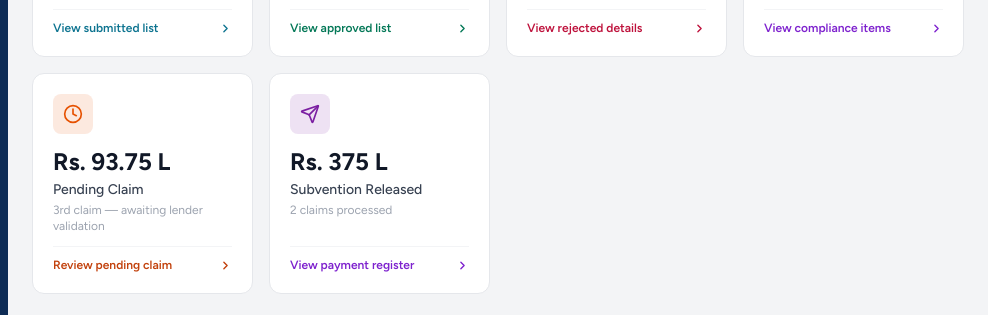
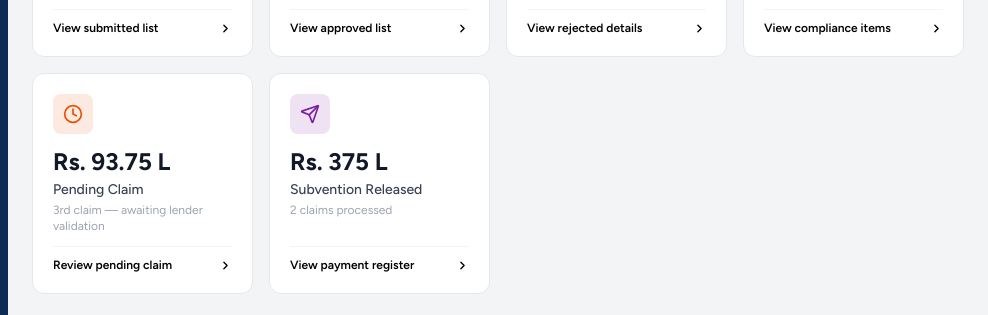
Before and after one commit to cyberchandan/SMFCL-dashboad, a plain HTML site: page borrower_dashboard.html in a window 1280 px wide. Shown: the part 320-635 px from the top of the page, 292-1280 px from the left. Drawn offline with nearby package versions, Linux system fonts and the light colour scheme.

Commit message:
cards sub title color removed

```diff
--- a/borrower_dashboard.html
+++ b/borrower_dashboard.html
@@ -657,7 +657,7 @@
                                         </div>
                                         <div class="text-sm font-medium text-gray-700">Submit Application</div>
                                     </div>
-                                    <div class="mt-3 pt-2.5 border-t border-gray-100 flex items-center justify-between text-xs font-semibold text-cyan-700 group-hover:text-cyan-800">
+                                    <div class="mt-3 pt-2.5 border-t border-gray-100 flex items-center justify-between text-xs font-semibold ">
                                         <span>View submitted list</span>
                                         <svg xmlns="http://www.w3.org/2000/svg" width="13" height="13" viewBox="0 0 24 24" fill="none" stroke="currentColor" stroke-width="2.5" stroke-linecap="round" stroke-linejoin="round" class="group-hover:translate-x-1 transition-transform"><polyline points="9 18 15 12 9 6"></polyline></svg>
                                     </div>
@@ -679,7 +679,7 @@
                                         </div>
                                         <div class="text-sm font-medium text-gray-700">Application Status</div>
                                     </div>
-                                    <div class="mt-3 pt-2.5 border-t border-gray-100 flex items-center justify-between text-xs font-semibold text-emerald-700 group-hover:text-emerald-800">
+                                    <div class="mt-3 pt-2.5 border-t border-gray-100 flex items-center justify-between text-xs font-semibold ">
                                         <span>View approved list</span>
                                         <svg xmlns="http://www.w3.org/2000/svg" width="13" height="13" viewBox="0 0 24 24" fill="none" stroke="currentColor" stroke-width="2.5" stroke-linecap="round" stroke-linejoin="round" class="group-hover:translate-x-1 transition-transform"><polyline points="9 18 15 12 9 6"></polyline></svg>
                                     </div>
@@ -699,7 +699,7 @@
                                         </div>
                                         <div class="text-sm font-medium text-gray-700">Reject Application</div>
                                     </div>
-                                    <div class="mt-3 pt-2.5 border-t border-gray-100 flex items-center justify-between text-xs font-semibold text-rose-700 group-hover:text-rose-800">
+                                    <div class="mt-3 pt-2.5 border-t border-gray-100 flex items-center justify-between text-xs font-semibold">
                                         <span>View rejected details</span>
                                         <svg xmlns="http://www.w3.org/2000/svg" width="13" height="13" viewBox="0 0 24 24" fill="none" stroke="currentColor" stroke-width="2.5" stroke-linecap="round" stroke-linejoin="round" class="group-hover:translate-x-1 transition-transform"><polyline points="9 18 15 12 9 6"></polyline></svg>
                                     </div>
@@ -716,7 +716,7 @@
                                         <div class="text-2xl font-bold text-gray-900 mb-0.5">Rs. 375 L</div>
                                         <div class="text-sm font-medium text-gray-700">Pending compliance</div>
                                     </div>
-                                    <div class="mt-3 pt-2.5 border-t border-gray-100 flex items-center justify-between text-xs font-semibold text-purple-700 group-hover:text-purple-800">
+                                    <div class="mt-3 pt-2.5 border-t border-gray-100 flex items-center justify-between text-xs font-semibold">
                                         <span>View compliance items</span>
                                         <svg xmlns="http://www.w3.org/2000/svg" width="13" height="13" viewBox="0 0 24 24" fill="none" stroke="currentColor" stroke-width="2.5" stroke-linecap="round" stroke-linejoin="round" class="group-hover:translate-x-1 transition-transform"><polyline points="9 18 15 12 9 6"></polyline></svg>
                                     </div>
@@ -734,7 +734,7 @@
                                         <div class="text-sm font-medium text-gray-700">Pending Claim</div>
                                         <div class="text-xs text-gray-400 mt-0.5">3rd claim — awaiting lender validation</div>
                                     </div>
-                                    <div class="mt-3 pt-2.5 border-t border-gray-100 flex items-center justify-between text-xs font-semibold text-orange-700 group-hover:text-orange-800">
+                                    <div class="mt-3 pt-2.5 border-t border-gray-100 flex items-center justify-between text-xs font-semibold">
                                         <span>Review pending claim</span>
                                         <svg xmlns="http://www.w3.org/2000/svg" width="13" height="13" viewBox="0 0 24 24" fill="none" stroke="currentColor" stroke-width="2.5" stroke-linecap="round" stroke-linejoin="round" class="group-hover:translate-x-1 transition-transform"><polyline points="9 18 15 12 9 6"></polyline></svg>
                                     </div>
@@ -752,7 +752,7 @@
                                         <div class="text-sm font-medium text-gray-700">Subvention Released</div>
                                         <div class="text-xs text-gray-400 mt-0.5">2 claims processed</div>
                                     </div>
-                                    <div class="mt-3 pt-2.5 border-t border-gray-100 flex items-center justify-between text-xs font-semibold text-purple-700 group-hover:text-purple-800">
+                                    <div class="mt-3 pt-2.5 border-t border-gray-100 flex items-center justify-between text-xs font-semibold">
                                         <span>View payment register</span>
                                         <svg xmlns="http://www.w3.org/2000/svg" width="13" height="13" viewBox="0 0 24 24" fill="none" stroke="currentColor" stroke-width="2.5" stroke-linecap="round" stroke-linejoin="round" class="group-hover:translate-x-1 transition-transform"><polyline points="9 18 15 12 9 6"></polyline></svg>
                                     </div>
```
